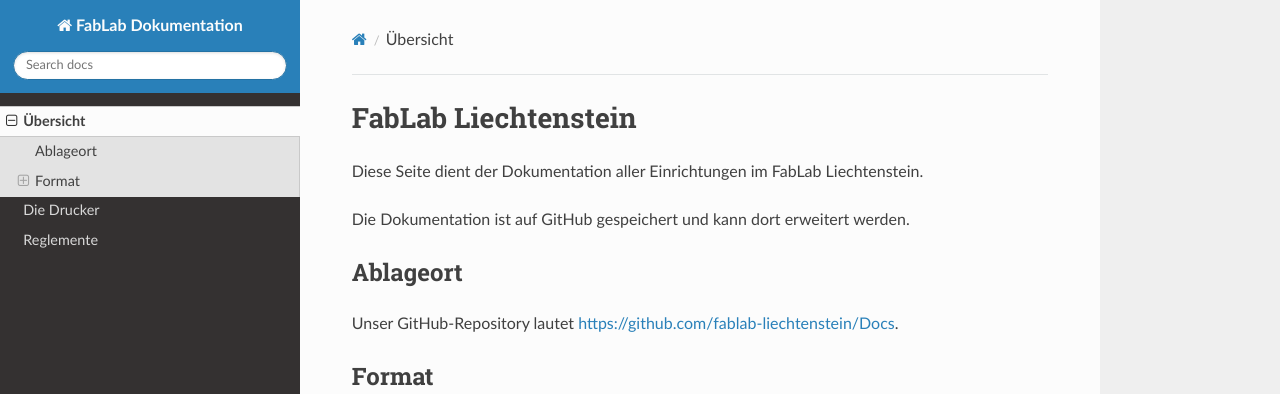
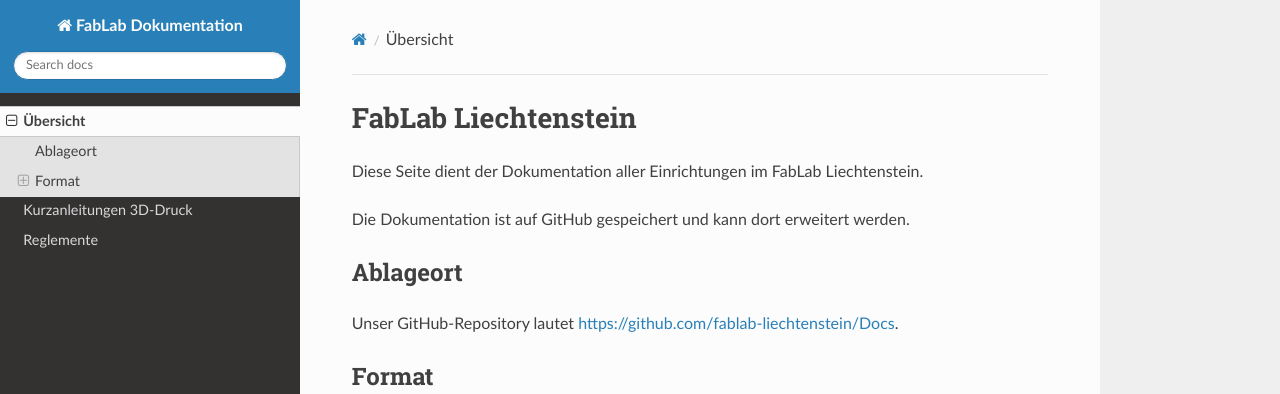
Before and after one commit to fablab-liechtenstein/Docs, an MkDocs documentation site: the page built from docs/index.md, in a window 1280 px wide. Shown: the top 394 px of the page. Built offline with MkDocs 1.6.1, drawn with Linux system fonts in a browser that asks for light colours; nearby versions of some CDN libraries; old or Windows-style settings are respelled for this version of MkDocs.

Commit message:
Update mkdocs.yml

```diff
--- a/mkdocs.yml
+++ b/mkdocs.yml
@@ -1,6 +1,6 @@
 site_name: FabLab Dokumentation
 pages:
 - Übersicht: index.md
-- Die Drucker: drucker.md
+- Kurzanleitungen 3D-Druck: drucker_kurz.md
 - Reglemente: Reglemente.md
 theme: readthedocs
```
